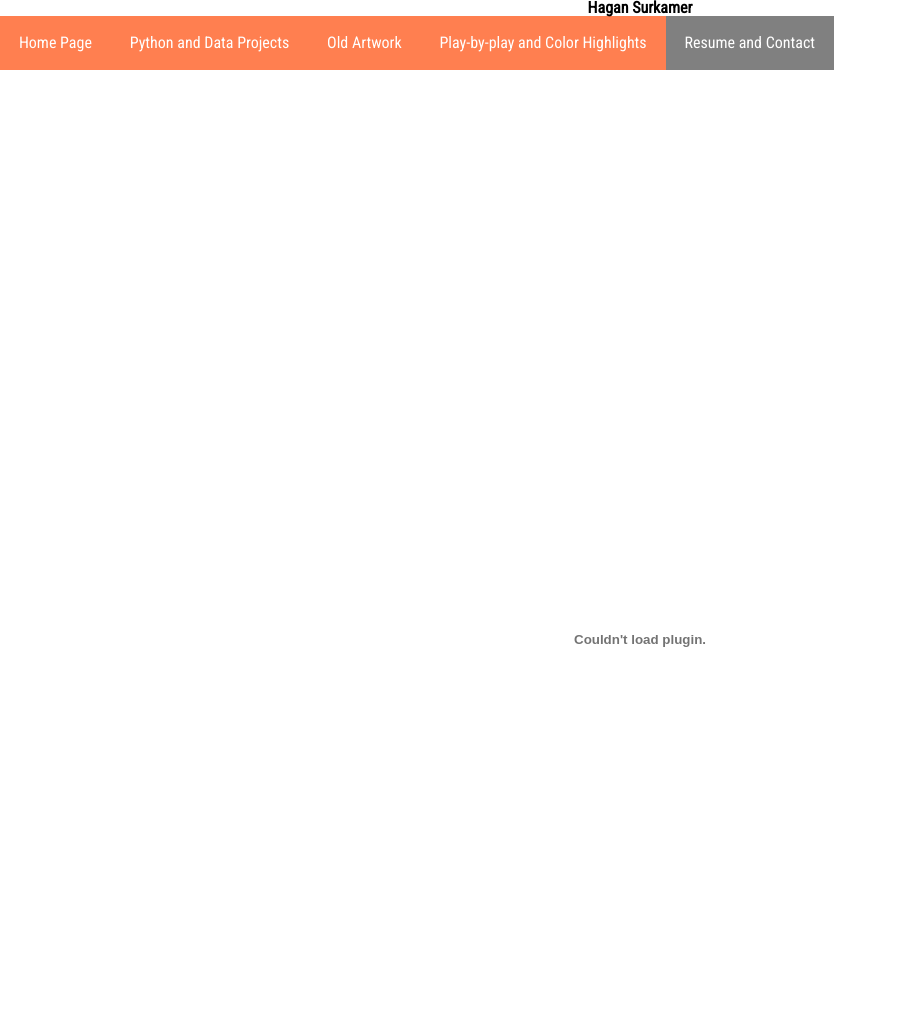
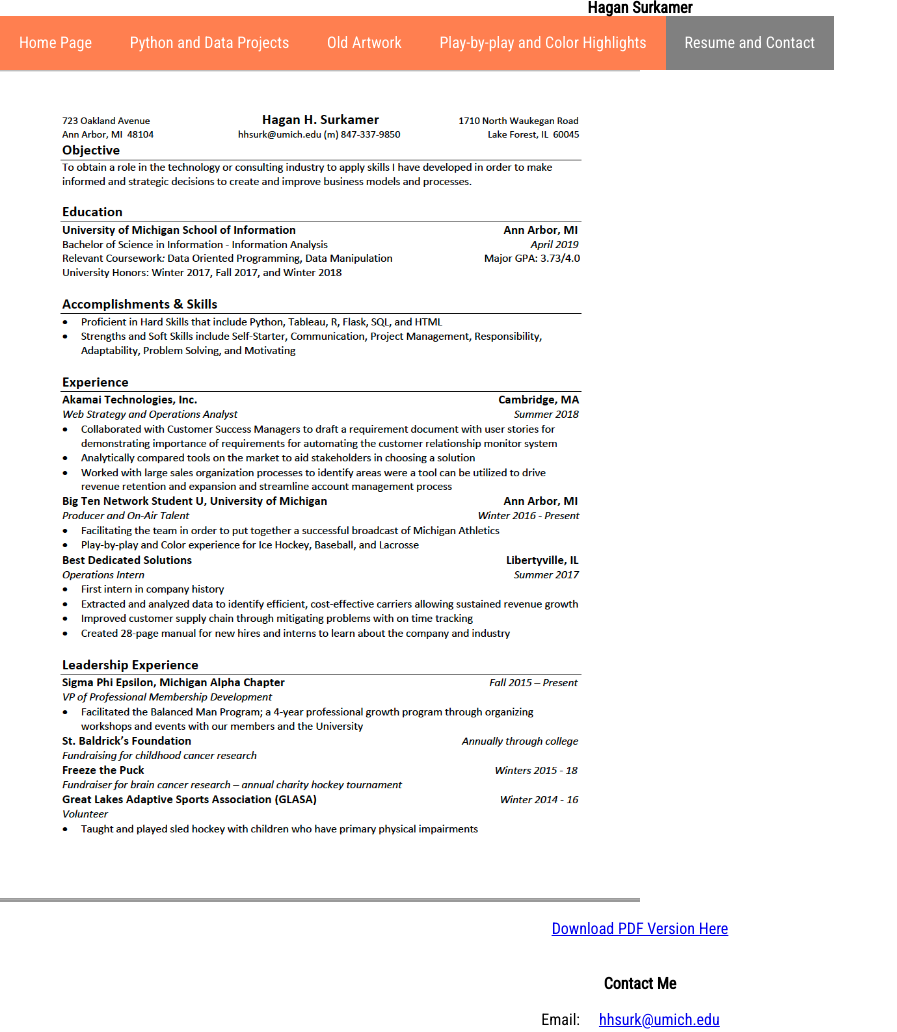
Before and after one commit to hagansurk/PortfolioSite, a plain HTML site: page PortfolioPage/documents.html in a window 1280 px wide. Shown: the top 1032 px of the page, without its empty margins (0-897 px from the left). Drawn offline with Linux system fonts and the light colour scheme; files that its build step writes are made by us from their sources.

Commit message:
Add files via upload

```diff
--- a/PortfolioPage/css/style.css
+++ b/PortfolioPage/css/style.css
@@ -319,12 +319,9 @@ i{
 }
 
 .docs{
-    grid-template-columns: auto;
-    grid-template-rows: auto auto;
+
     background-color: rgba(255, 255, 255, 0.445);
     text-align: center;
-    position: relative;
-    display: block;
     overflow: hidden;
 }
 .contact{
@@ -335,36 +332,61 @@ i{
     background-color:white;
     padding:20px;
 }
-.pdf{
+.docs{
+    background-color: rgba(255, 255, 255, 0.445);
+    text-align: center;
+    overflow: hidden;
+}
+.resume{
     display:grid;
-    grid-column-start: 1;
-    grid-row-start: 1;
-    width:100%;
-    height:1100px;
+    grid-template-rows: auto auto;
+    align-content: center;
+}
+.docs a{
+    background-color: white;
+    margin: .5cm;
+}
+.resume img{
+    width:50%;
+    height:auto;
+    align-items: center;
+}
+
+.contact{
+    display:grid;
+    grid-template-columns: auto;
+    grid-template-rows: auto auto;
+    grid-column-start: 2;
+    background-color:white;
+    padding:20px;
 }
 
 @media screen and (min-width:800px){
     .docs{
-        margin:20px;
-        grid-template-columns: 200px auto 200px;
-        grid-template-rows: auto auto;
-        grid-gap: 20px;
         background-color: rgba(255, 255, 255, 0.445);
         text-align: center;
-        display: block;
         overflow: hidden;
     }
+    .resume{
+        display:grid;
+        grid-template-rows: auto auto;
+    }
+    .docs a{
+        background-color: white;
+        margin: .5cm;
+    }
+    .resume img{
+        width:50%;
+        height:auto;
+        align-items: center;
+    }
+
     .contact{
         display:grid;
+        grid-auto-columns: auto;
+        grid-template-rows: auto 10px auto;
         grid-column-start: 2;
         background-color:white;
         padding:20px;
     }
-    .pdf{
-        display:grid;
-        grid-column-start: 2;
-        grid-row-start: 1;
-        width:100%;
-        height:1100px;
-    }
 }
--- a/PortfolioPage/documents.html
+++ b/PortfolioPage/documents.html
@@ -9,6 +9,7 @@
 	<link href="https://fonts.googleapis.com/css?family=Roboto+Condensed" rel="stylesheet">
 	<title>Hagan Surkamer's Documents</title>
 </head>
+<body>
 <header>
 	<h1>Hagan Surkamer</h1>
 	<nav>
@@ -21,15 +22,14 @@
 		</ul>
 	</nav>
 </header>
-<body>
 	<div class="docs">
-		<embed class="pdf" src="images/Hagan_Surkamer_Resume.pdf"/>
-		<a href="images/Hagan_Surkamer_Resume.pdf" download></a>
+		<div class='resume'>
+			<img src="images/Resume Pic.png" alt = "Picture of Hagan Surkamer's Resume">
+			<a href="images/Hagan_Surkamer_Resume.pdf" download>Download PDF Version Here</a>
+		</div>
 		<div class="contact">
 			<h2>Contact Me</h2>
-			<p>Email:
-				<a href="hhsurk@umich.edu">hhsurk@umich.edu</a>
-			</p>
+			<p>Email:<a href="hhsurk@umich.edu">hhsurk@umich.edu</a></p>
 			<p>Phone: (847)337-9850</p>
 		</div>
 	</div>
```
Also changed, not shown: PortfolioPage/art.html (+2 -1 lines), PortfolioPage/highlight.html (+2 -1 lines), PortfolioPage/index.html (+2 -1 lines), PortfolioPage/projects.html (+3 -2 lines), PortfolioPage/images/Resume Pic.png (added).
